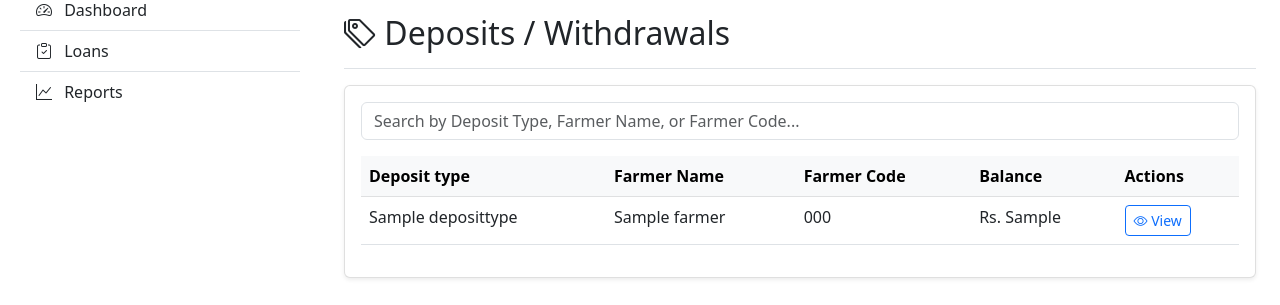
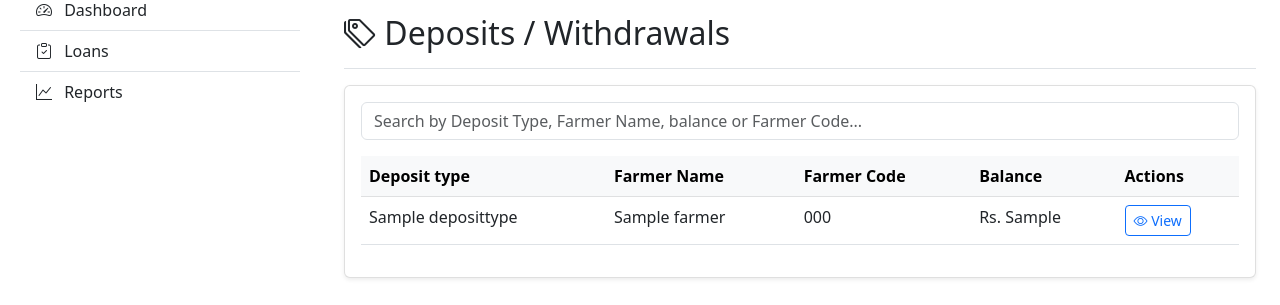
Before and after one commit to theekshana-thennakoon/loan-issue-system, a PHP site: page /deposit/viewall.php in a window 1280 px wide. Shown: the part 134-439 px from the top of the page. Run offline with PHP 8.4, Linux system fonts and the light colour scheme; the visitor is signed in with stand-in values (Sample User, id 1); tables that the repository leaves empty or names only in its code hold one stand-in row (values such as "Sample post").

Commit message:
new updates

```diff
--- a/deposit/viewall.php
+++ b/deposit/viewall.php
@@ -71,7 +71,7 @@ $deposits = $pdo->query($query)->fetchAll(PDO::FETCH_ASSOC);
                             </div>
                         <?php else: ?>
                             <div class="mb-3">
-                                <input type="text" id="searchBox" class="form-control" placeholder="Search by Deposit Type, Farmer Name, or Farmer Code...">
+                                <input type="text" id="searchBox" class="form-control" placeholder="Search by Deposit Type, Farmer Name, balance or Farmer Code...">
                             </div>
                             <script>
                                 document.addEventListener('DOMContentLoaded', function() {
@@ -83,10 +83,12 @@ $deposits = $pdo->query($query)->fetchAll(PDO::FETCH_ASSOC);
                                             const depositType = row.cells[0].textContent.toLowerCase();
                                             const farmerName = row.cells[1].textContent.toLowerCase();
                                             const farmerCode = row.cells[2].textContent.toLowerCase();
+                                            const balance = row.cells[3].textContent.toLowerCase();
                                             if (
                                                 depositType.includes(filter) ||
                                                 farmerName.includes(filter) ||
-                                                farmerCode.includes(filter)
+                                                farmerCode.includes(filter) ||
+                                                balance.includes(filter)
                                             ) {
                                                 row.style.display = '';
                                             } else {
--- a/loans/index.php
+++ b/loans/index.php
@@ -15,7 +15,7 @@ $offset = ($page - 1) * $perPage;
 $loans = $pdo->query("SELECT l.*, f.name AS farmer_name, f.id AS farmer_id, f.farmer_code AS farmer_code, lt.name AS loan_type_name, lt.interest AS loan_type_interest FROM loans l
           JOIN farmers f ON l.fid = f.id
           JOIN loantype lt ON l.ltid = lt.id
-          WHERE is_paid = 0")->fetchAll(PDO::FETCH_ASSOC);
+          ORDER BY l.id DESC")->fetchAll(PDO::FETCH_ASSOC);
 
 // Apply filters
 $params = [];
```
